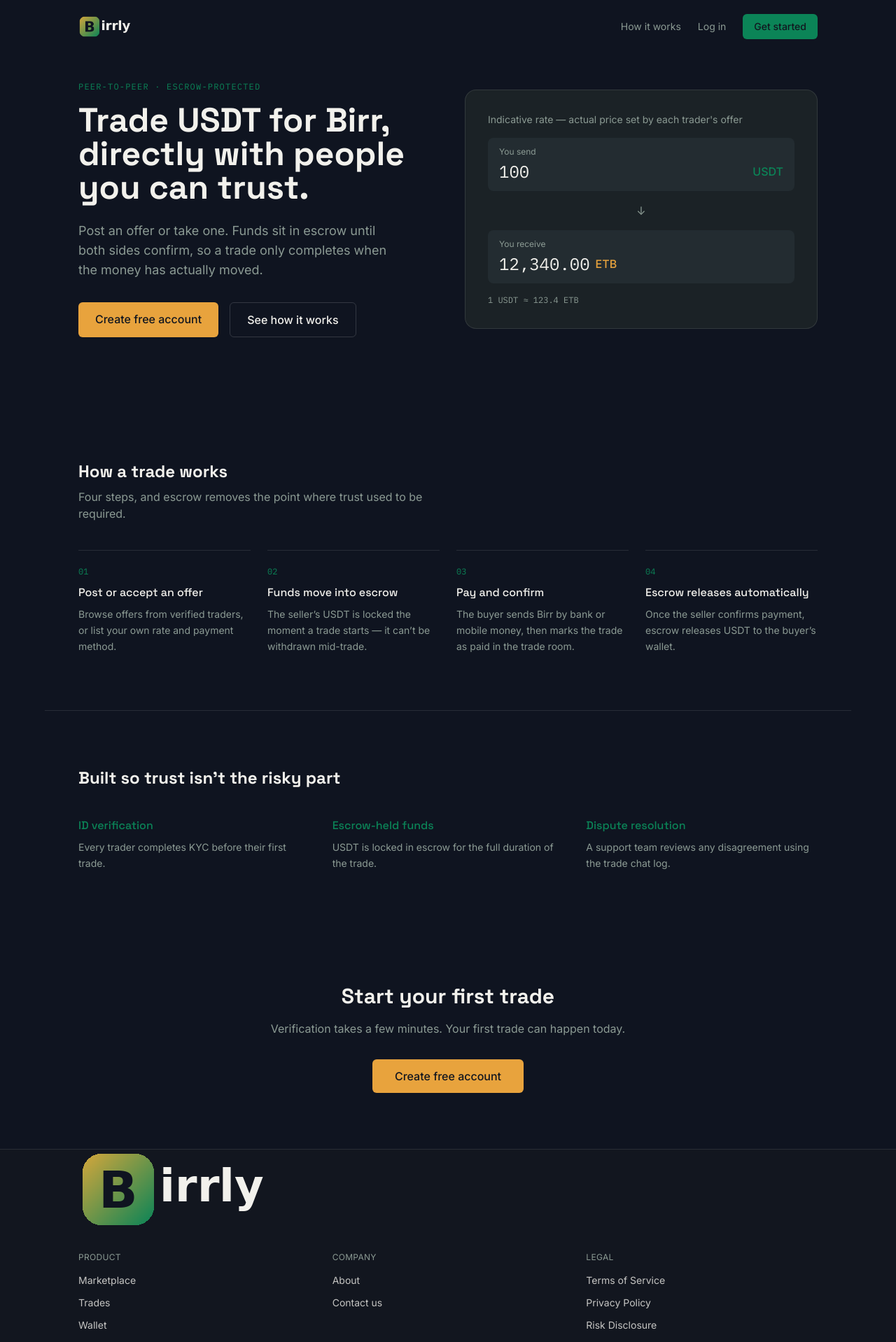
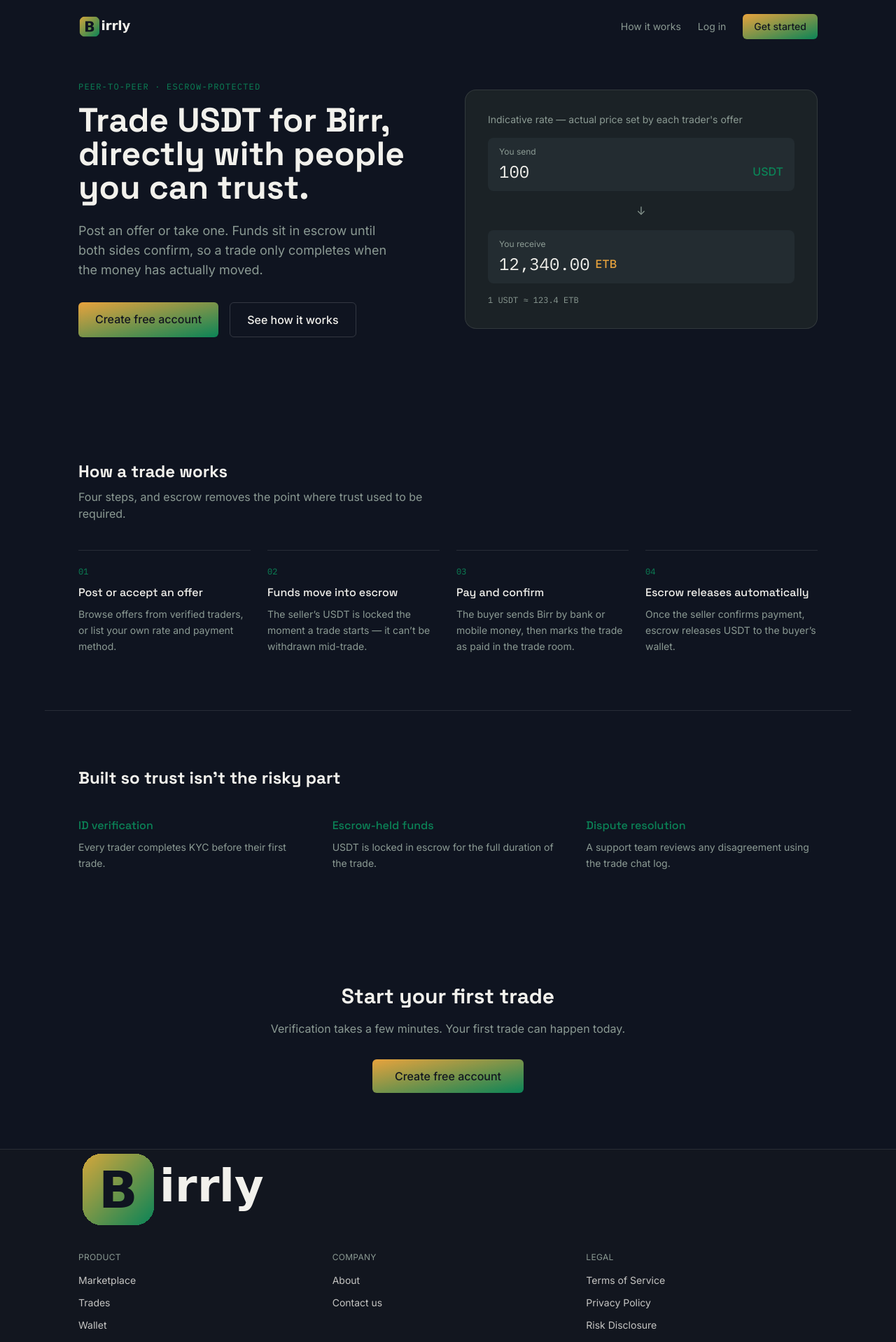
Before and after one commit to abi677715-del/kuno-p2p-platform, a Next.js app in the folder frontend/: page / in a window 1280 px wide. Shown: the top 1918 px of the page at 70% size. Built offline with nearby package versions, Linux system fonts and the light colour scheme; no server answers.

Commit message:
Update page.tsx

```diff
--- a/frontend/app/page.tsx
+++ b/frontend/app/page.tsx
@@ -54,7 +54,7 @@ function Nav() {
         </a>
         <a
           href="/signup"
-          className="rounded-md bg-teal px-4 py-2 text-ink font-medium hover:bg-teal/90 transition-colors"
+          className="rounded-md bg-gradient-to-br from-gold to-teal px-4 py-2 text-ink font-medium hover:opacity-90 transition-opacity"
         >
           Get started
         </a>
@@ -92,7 +92,7 @@ function Hero({
         <div className="flex gap-4">
           <a
             href="/signup"
-            className="rounded-md bg-gold px-6 py-3 text-ink font-medium hover:bg-gold/90 transition-colors"
+            className="rounded-md bg-gradient-to-br from-gold to-teal px-6 py-3 text-ink font-medium hover:opacity-90 transition-opacity"
           >
             Create free account
           </a>
@@ -209,7 +209,7 @@ function Cta() {
       <p className="text-muted mb-8">Verification takes a few minutes. Your first trade can happen today.</p>
       <a
         href="/signup"
-        className="inline-block rounded-md bg-gold px-8 py-3 text-ink font-medium hover:bg-gold/90 transition-colors"
+        className="inline-block rounded-md bg-gradient-to-br from-gold to-teal px-8 py-3 text-ink font-medium hover:opacity-90 transition-opacity"
       >
         Create free account
       </a>
```
